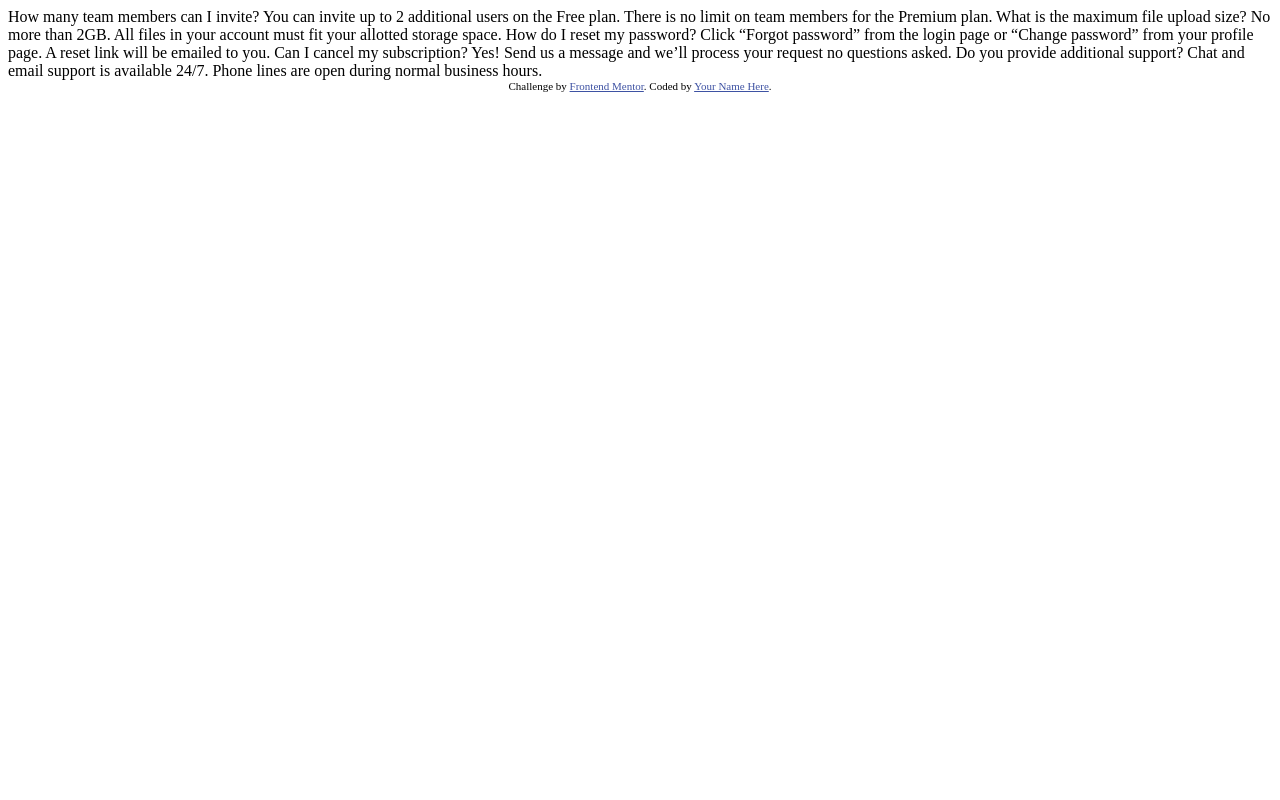
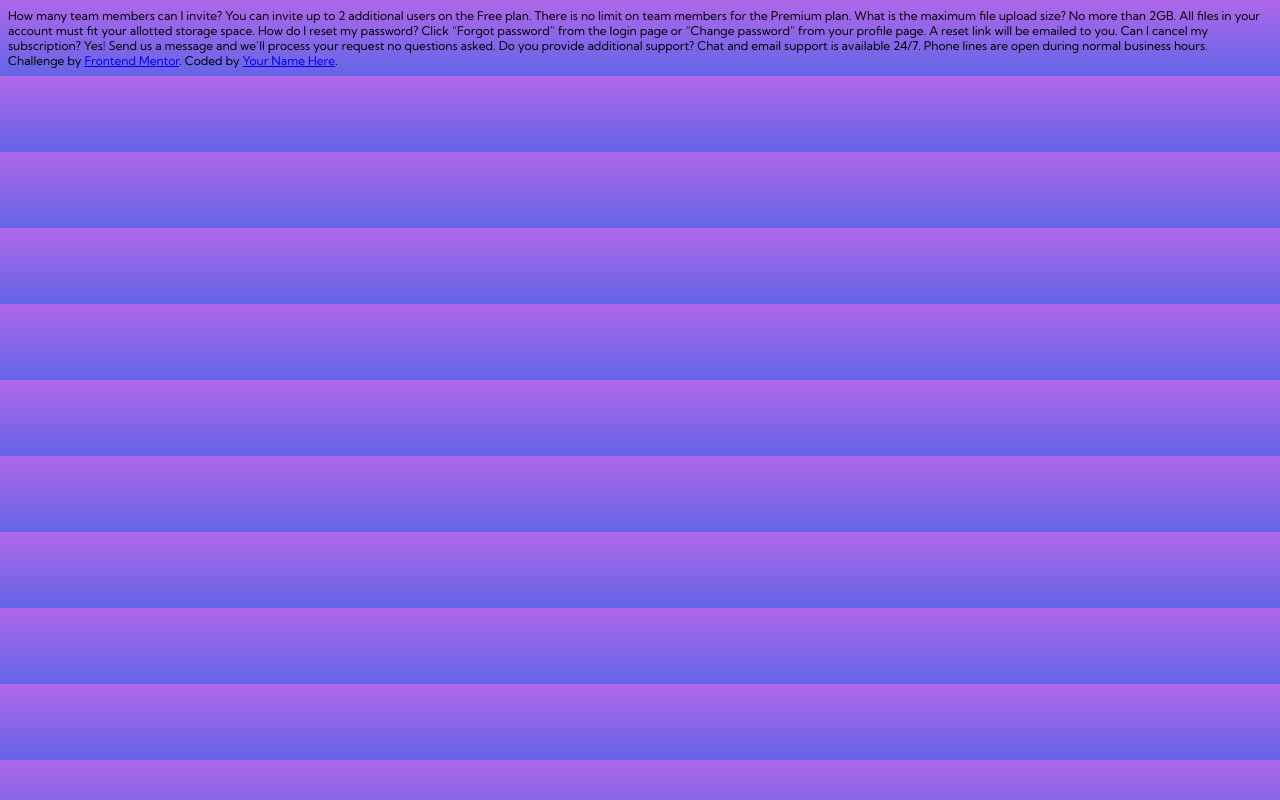
Before and after one commit to thibauttaglialatela/FAQ-accordion-card, a website: page index.html in a window 1280 px wide. Drawn offline with Linux system fonts and the light colour scheme.

Commit message:
ajout du CSS

```diff
--- a/index.html
+++ b/index.html
@@ -2,17 +2,17 @@
 <html lang="en">
 <head>
     <meta charset="UTF-8">
-  <meta name="viewport" content="width=device-width, initial-scale=1.0"> <!-- displays site properly based on user's device -->
+    <meta name="viewport" content="width=device-width, initial-scale=1.0">
+    <!-- displays site properly based on user's device -->
 
     <link rel="icon" type="image/png" sizes="32x32" href="./images/favicon-32x32.png">
 
     <title>Frontend Mentor | FAQ Accordion Card</title>
 
-  <!-- Feel free to remove these styles or customise in your own stylesheet 👍 -->
-  <style>
-    .attribution { font-size: 11px; text-align: center; }
-    .attribution a { color: hsl(228, 45%, 44%); }
-  </style>
+    <link rel="stylesheet" href="style.css">
+    <link rel="preconnect" href="https://fonts.googleapis.com">
+    <link rel="preconnect" href="https://fonts.gstatic.com" crossorigin>
+    <link href="https://fonts.googleapis.com/css2?family=Kumbh+Sans:wght@400;700&display=swap" rel="stylesheet">
 </head>
 <body>
 How many team members can I invite?
--- /dev/null
+++ b/style.css
@@ -0,0 +1,5 @@
+body {
+    font-size: 12px;
+    background: linear-gradient(to top, hsl(240, 73%, 65%), hsl(273, 75%, 66%));
+    font-family: 'Kumbh Sans', sans-serif;
+}
```
Lines whose indentation alone changed are shown as unchanged.
